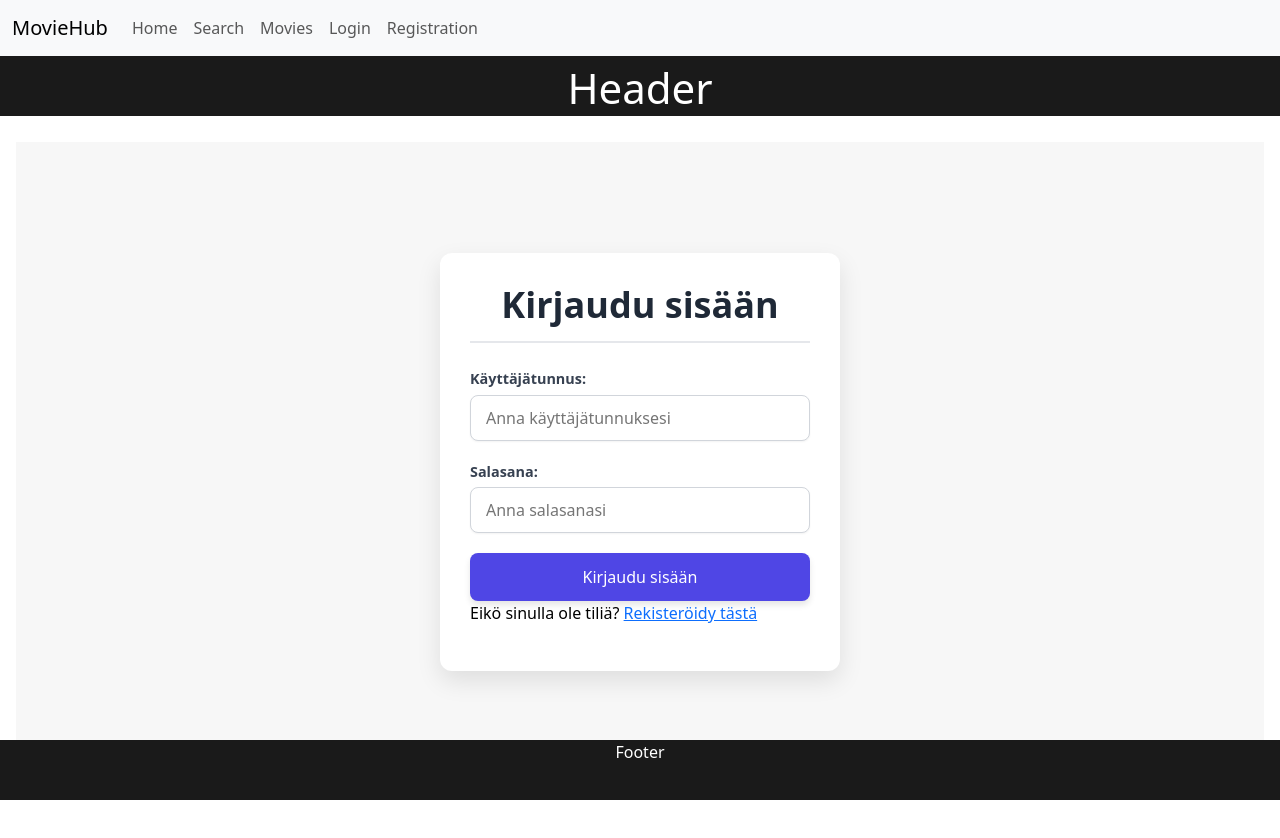
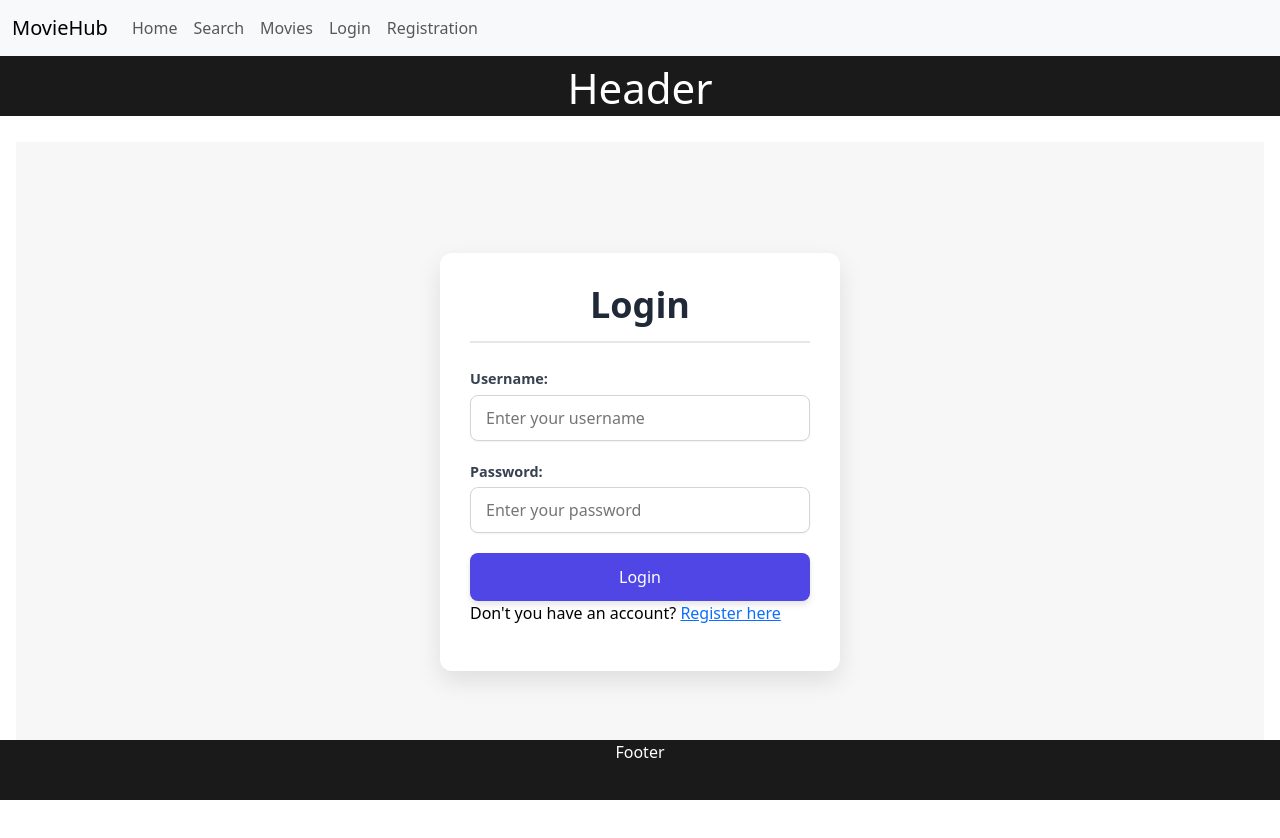
Before and after one commit to Web-projekti-R12/Web-projekti-, a React (Vite) app in the folder frontend/: page /login in a window 1280 px wide. Shown: the top 838 px of the page. Built offline with nearby package versions, Linux system fonts and the light colour scheme; no server answers.

Commit message:
login käännetty englanniksi

```diff
--- a/frontend/pages/Login.jsx
+++ b/frontend/pages/Login.jsx
@@ -57,19 +57,19 @@ export default function Login() {
         <div className="login-container">
 
             <div className="form-card">
-                <h2 className="form-title">Kirjaudu sisään</h2>
+                <h2 className="form-title">Login</h2>
 
                 {/* Virheilmoituksen näyttö */}
                 {error && (
                     <div className="error-message" role="alert">
-                        <p className="error-text">Virhe: {error}</p>
+                        <p className="error-text">Error: {error}</p>
                     </div>
                 )}
 
                 <form onSubmit={handleSubmit} className="login-form">
 
                     <div className="form-group">
-                        <label htmlFor="username">Käyttäjätunnus:</label>
+                        <label htmlFor="username">Username:</label>
                         <input
                             type="text"
                             id="username"
@@ -78,12 +78,12 @@ export default function Login() {
                             required
                             className="form-input"
                             disabled={loading}
-                            placeholder="Anna käyttäjätunnuksesi"
+                            placeholder="Enter your username"
                         />
                     </div>
 
                     <div className="form-group">
-                        <label htmlFor="password">Salasana:</label>
+                        <label htmlFor="password">Password:</label>
                         <input
                             type="password"
                             id="password"
@@ -92,7 +92,7 @@ export default function Login() {
                             required
                             className="form-input"
                             disabled={loading}
-                            placeholder="Anna salasanasi"
+                            placeholder="Enter your password"
                         />
                     </div>
 
@@ -101,12 +101,12 @@ export default function Login() {
                         disabled={loading}
                         className="submit-button"
                     >
-                        {loading ? 'Kirjaudutaan...' : 'Kirjaudu sisään'}
+                        {loading ? 'Logging in...' : 'Login'}
                     </button>
                 </form>
 
                 <p className="registration-link-wrapper">
-                    Eikö sinulla ole tiliä? <Link to="/registration" className="registration-link">Rekisteröidy tästä</Link>
+                    Don't you have an account? <Link to="/registration" className="registration-link">Register here</Link>
                 </p>
             </div>
         </div>
--- a/frontend/pages/Registration.jsx
+++ b/frontend/pages/Registration.jsx
@@ -58,7 +58,7 @@ export default function Registration() {
 
         {error && (
           <div className="error-message">
-            <p>error: {error}</p>
+            <p>Virhe: {error}</p>
           </div>
         )}
 
```
Also changed, not shown: 1 other file (tests, documents, lock files or other folders).
